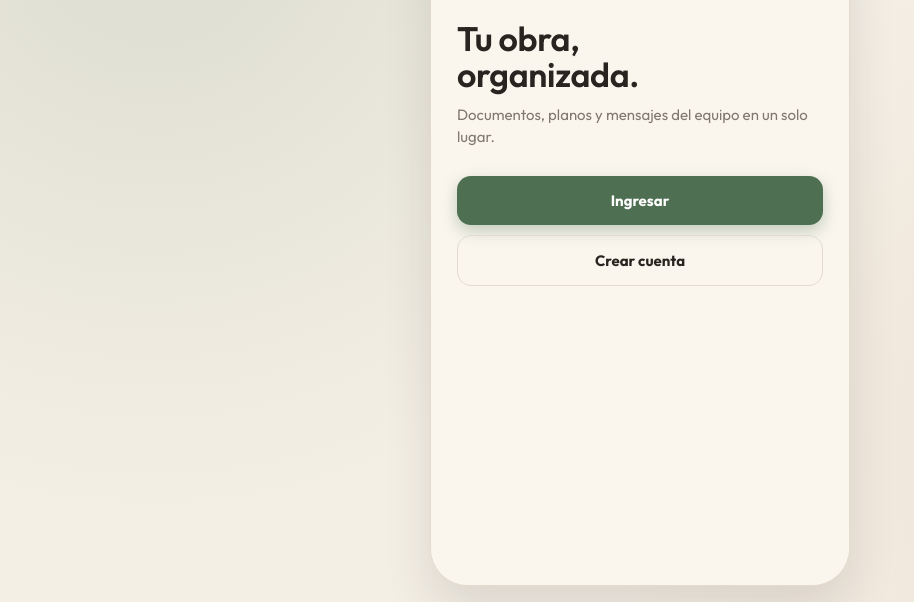
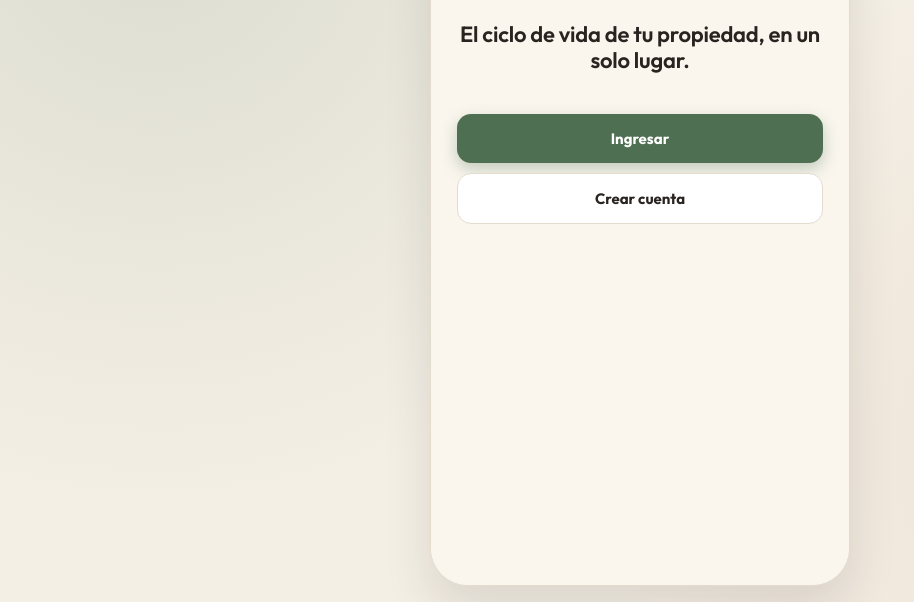
Before and after one commit to MariaRiobo/obraty, a plain HTML site: page prototype/index.html in a window 1280 px wide. Shown: the part 230-832 px from the top of the page, without its empty margins (0-914 px from the left). Drawn offline with nearby package versions, Linux system fonts and the light colour scheme.

Commit message:
Nueva frase del login centrada y botón secundario sólido
Co-Authored-By: Claude Opus 4.7 (1M context) <noreply@anthropic.com>

```diff
--- a/prototype/index.html
+++ b/prototype/index.html
@@ -18,8 +18,7 @@
                     <img src="obraty_logo.png?v=2" alt="obraty" class="hero-logo__img">
                 </div>
                 <div class="hero-copy">
-                    <h1>Tu obra,<br>organizada.</h1>
-                    <p>Documentos, planos y mensajes del equipo en un solo lugar.</p>
+                    <h1>El ciclo de vida de tu propiedad, en un solo lugar.</h1>
                 </div>
                 <button class="btn btn-primary" id="btn-enter">Ingresar</button>
                 <button class="btn btn-ghost">Crear cuenta</button>
--- a/prototype/styles.css
+++ b/prototype/styles.css
@@ -101,13 +101,14 @@ body {
 
 .hero-copy {
     margin-bottom: 28px;
+    text-align: center;
 }
 
 .hero-copy h1 {
     font-family: 'Outfit', sans-serif;
-    font-size: 34px;
+    font-size: 22px;
     font-weight: 600;
-    line-height: 1.05;
+    line-height: 1.2;
     letter-spacing: -0.01em;
     margin-bottom: 12px;
 }
@@ -150,7 +151,7 @@ body {
 }
 
 .btn-ghost {
-    background: transparent;
+    background: var(--white);
     border: 1px solid var(--line-gray);
     color: var(--text-dark);
 }
@@ -1882,7 +1883,7 @@ body {
     }
 
     .hero-copy h1 {
-        font-size: 28px;
+        font-size: 20px;
     }
 }
 
```
